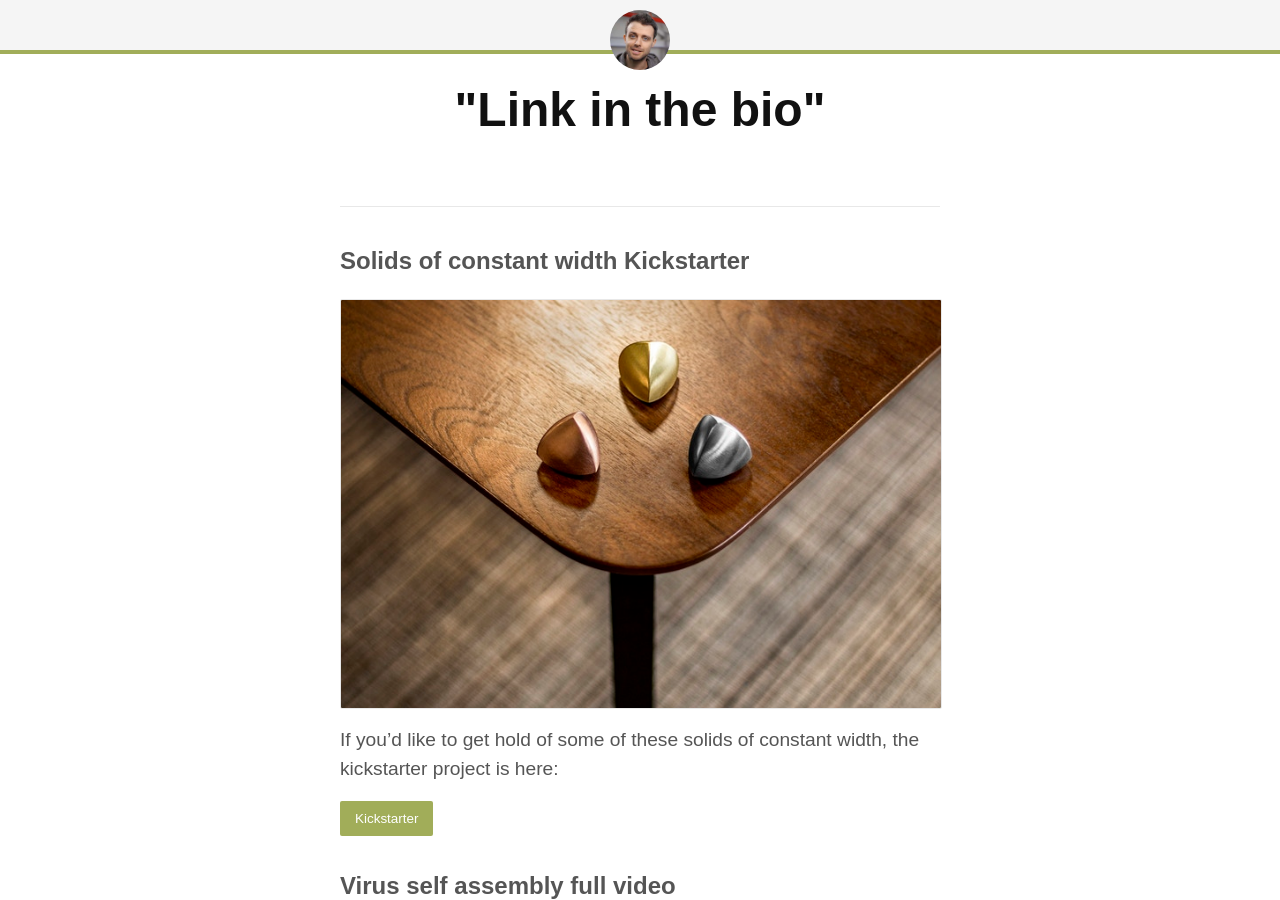
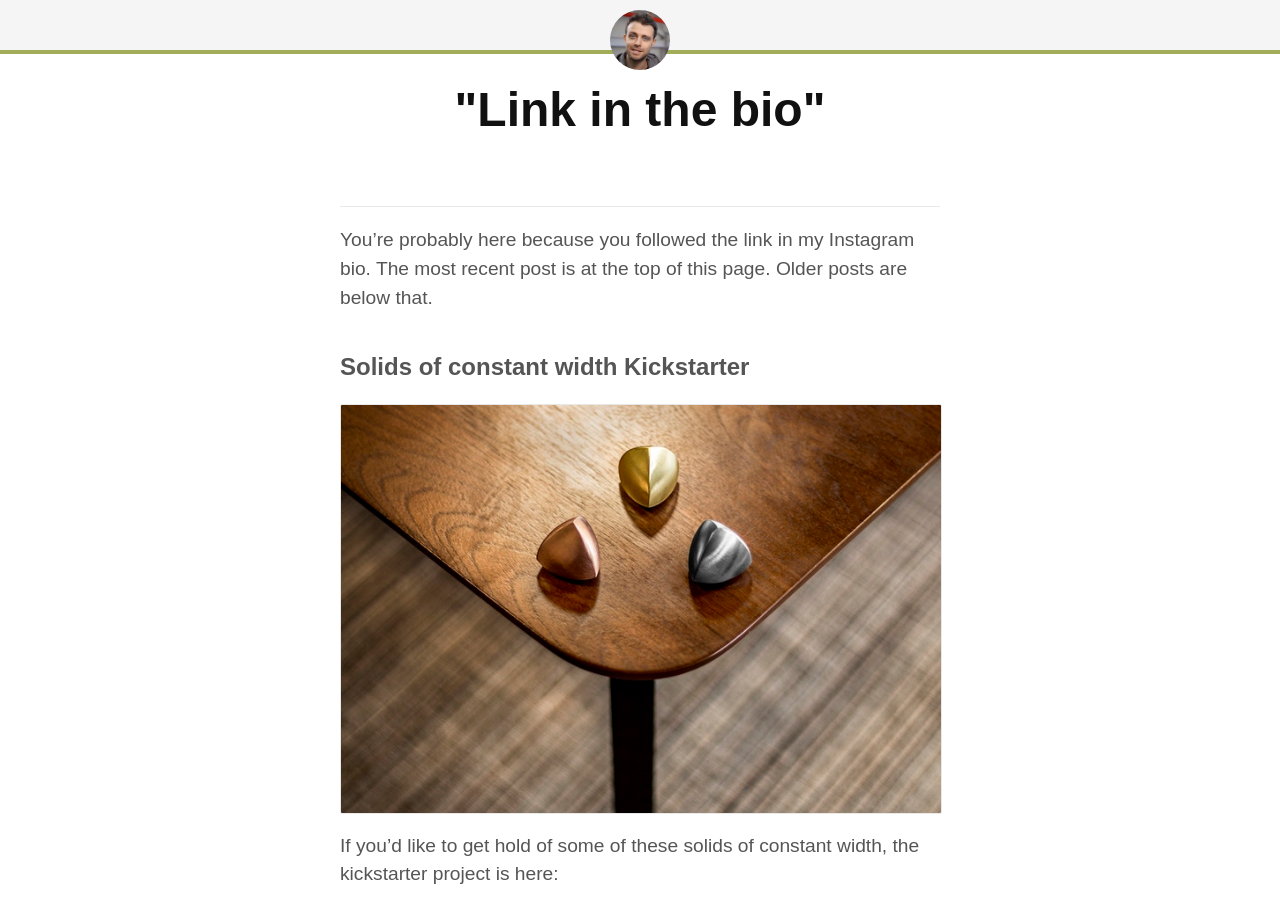
Before and after one commit to steventhebrave/steventhebrave.github.io, a Jekyll site: the page built from _pages/moreinsta/more.md, in a window 1280 px wide and 900 px high. Built offline with Jekyll 4.4.1, drawn with Linux system fonts in a browser that asks for light colours.

Commit message:
add insta intro, add yourube play button svg

```diff
--- a/_includes/front-page.scss
+++ b/_includes/front-page.scss
@@ -34,8 +34,8 @@ body {
 }
 
 .icon {
-  height: 0.7em;
-  width: 0.7em;
+  height: 0.75em;
+  width: 0.75em;
   fill: white;
 }
 
--- a/_includes/page.scss
+++ b/_includes/page.scss
@@ -2,7 +2,6 @@
 
 body {
     margin:0;
-
 }
 
 .avatar {
--- a/_layouts/insta.md
+++ b/_layouts/insta.md
@@ -2,6 +2,7 @@
 layout: page
 perpage: 8
 ---
+{{ content }}
 
 {% assign sorted = site.insta | reverse %}
     {% for insta in sorted %}
--- a/_pages/moreinsta/more.md
+++ b/_pages/moreinsta/more.md
@@ -4,3 +4,4 @@ permalink: /more
 title: '"Link in the bio"'
 paginatecount: 1
 ---
+You're probably here because you followed the link in my Instagram bio. The most recent post is at the top of this page. Older posts are below that.
```
Also changed, not shown: _pages/moreinsta/more1.md (+1 -0 lines), index.md (+19 -2 lines).
